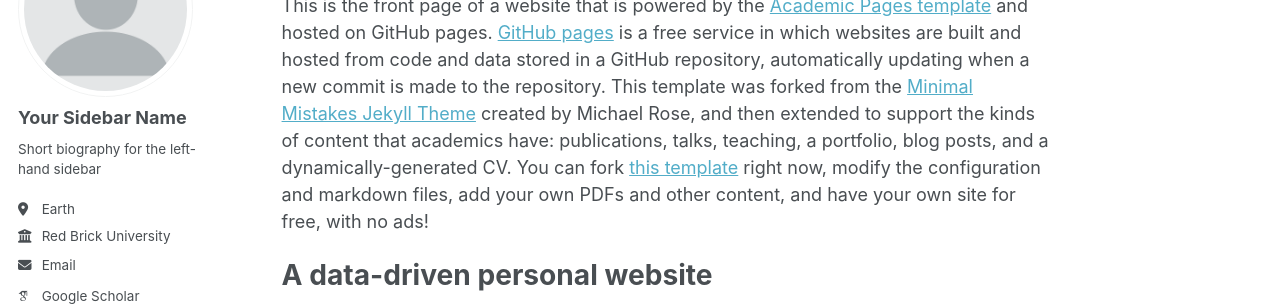
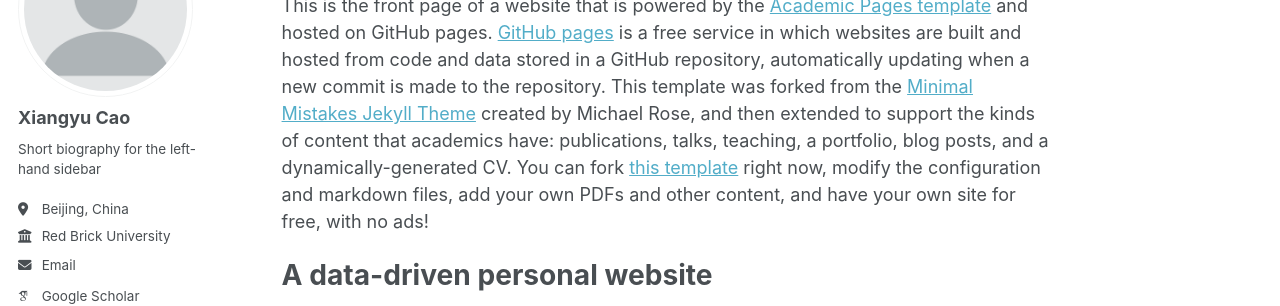
Before and after one commit to CaoxyStar/CaoxyStar.github.io, a Jekyll site: the page built from _pages/about.md, in a window 1280 px wide. Shown: the part 177-483 px from the top of the page. Built offline with Jekyll 4.4.1, drawn with Linux system fonts in a browser that asks for light colours; some web fonts are replaced.

Commit message:
Update _config.yml
Change name and email.

```diff
--- a/_config.yml
+++ b/_config.yml
@@ -23,13 +23,13 @@
 author:
   # Biographic information
   avatar           : "profile.png"
-  name             : "Your Sidebar Name"
+  name             : "Xiangyu Cao"
   pronouns         : # example: "she/her"
   bio              : "Short biography for the left-hand sidebar"
-  location         : "Earth"
+  location         : "Beijing, China"
   employer         : "Red Brick University"
   uri              : # URL
-  email            : "none@example.org"
+  email            : "2512483264@qq.com"
 
   # Academic websites
   academia         : # URL
```
